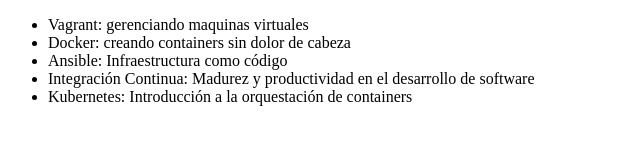
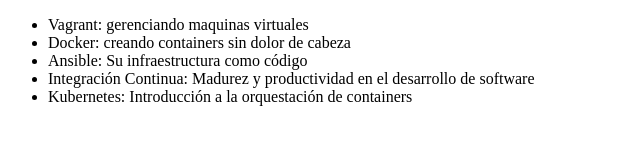
Before and after one commit to JuanMenM/alura-git, a plain HTML site: page Juan/index.html in a window 1280 px wide. Shown: the full height of the page, 0-640 px from the left. Drawn offline with Linux system fonts and the light colour scheme.

Commit message:
Modificando el nombre del curso de Ansible

```diff
--- a/Juan/index.html
+++ b/Juan/index.html
@@ -8,7 +8,7 @@
         <ul>
             <li>Vagrant: gerenciando maquinas virtuales</li>
             <li>Docker: creando containers sin dolor de cabeza</li>
-            <li>Ansible: Infraestructura como código</li>
+            <li>Ansible: Su infraestructura como código</li>
             <li>Integración Continua: Madurez y productividad en el desarrollo de software</li>
             <li>Kubernetes: Introducción a la orquestación de containers</li>
         </ul>
```
